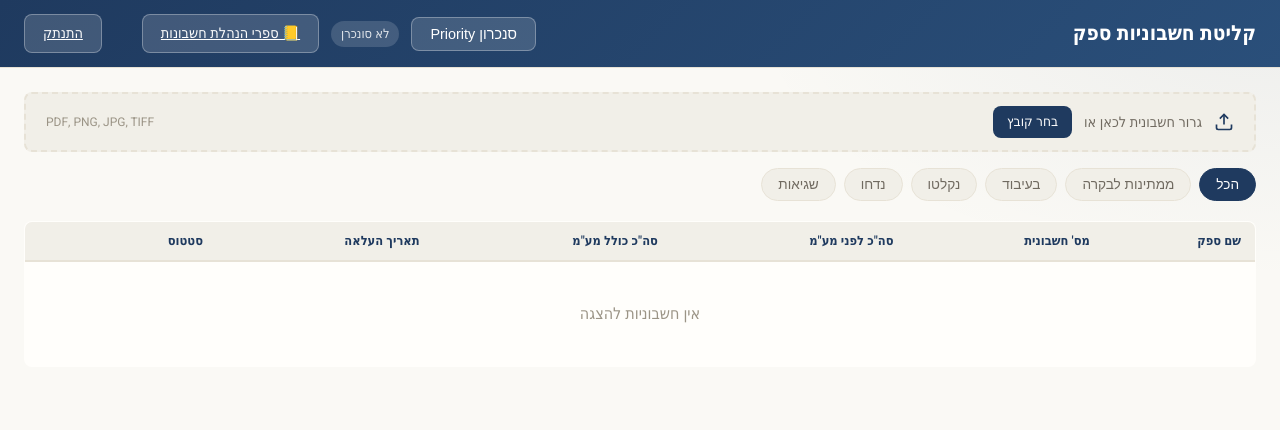
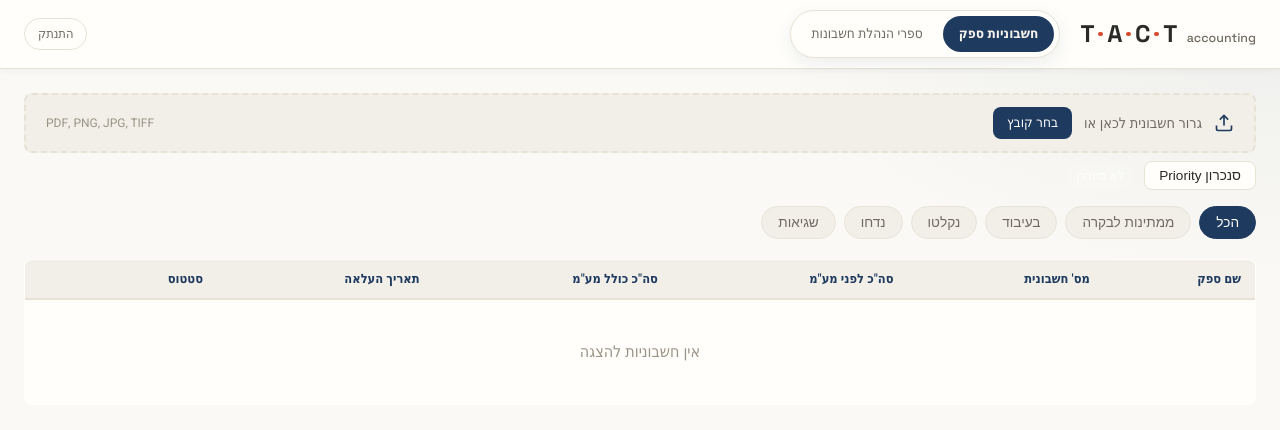
Before and after one commit to boazeng/supplierinvoice, a FastAPI app: page / in a window 1280 px wide. Shown: the top 430 px of the page. Run offline with FastAPI, Linux system fonts and the light colour scheme; data comes from the database, SQL or seed files in the repository; data that the repository does not hold is empty.

Commit message:
TACT page-tab header across all pages
Replaces the per-page headers with one consistent TACT header — the
T·A·C·T logo, a floating-pill nav whose tabs switch between pages
(חשבוניות ספק / ספרי הנהלת חשבונות / ניהול משתמשים, active tab filled
steel), and an account chip with the signed-in user + logout.

- tact-header.css / tact-header.js: shared header styling + the
  /auth/me lookup that fills the account chip and reveals the admin tab.
- index.html: TACT header; the "סנכרון Priority" button + status moved
  into the page body (ids/onclick kept, so app.js is unaffected); the
  old inline /auth/me script replaced by tact-header.js.
- ledger.html / admin_users.html: same TACT header, active tab set per
  page; admin_users header lifted to body level for a full-width bar.

Co-Authored-By: Claude Opus 4.7 (1M context) <noreply@anthropic.com>

```diff
--- /dev/null
+++ b/website/static/css/tact-header.css
@@ -0,0 +1,107 @@
+/* TACT brand header — sticky light bar, floating-pill page tabs, T·A·C·T logo.
+   Brand chrome — hardcoded TACT values (steel #1F3A5F, rust #D64A2E, warm cream). */
+
+.tact-bar {
+    position: sticky;
+    top: 0;
+    z-index: 200;
+    display: flex;
+    align-items: center;
+    gap: 20px;
+    flex-wrap: wrap;
+    background: #FFFEFB;
+    border-bottom: 1px solid #E7E2D6;
+    box-shadow: 0 1px 8px rgba(28, 27, 25, 0.05);
+    padding: 10px 24px;
+    color: #2A2A28;
+    font-family: 'Heebo', 'Assistant', 'Segoe UI', Tahoma, sans-serif;
+}
+
+/* --- T·A·C·T logo (forced LTR so it reads correctly) --- */
+.tact-logo { display: inline-flex; }
+.tact-logo-row { display: inline-flex; align-items: baseline; gap: 10px; direction: ltr; }
+.tact-logo-mark { display: inline-flex; align-items: center; }
+.tact-logo-seg { display: inline-flex; align-items: center; }
+.tact-logo-letter {
+    font-family: 'Space Grotesk', system-ui, sans-serif;
+    font-weight: 700;
+    font-size: 1.5rem;
+    letter-spacing: -0.02em;
+    line-height: 1;
+    color: #2A2A28;
+}
+.tact-logo-dot {
+    width: 0.3rem;
+    height: 0.3rem;
+    border-radius: 50%;
+    background: #D64A2E;            /* rust — the signature accent */
+    margin: 0 0.26rem;
+    align-self: center;
+}
+.tact-logo-word {
+    font-family: 'Space Grotesk', system-ui, sans-serif;
+    font-size: 0.78rem;
+    font-weight: 500;
+    color: #706A60;
+}
+
+/* --- floating-pill page tabs --- */
+.tact-nav {
+    display: flex;
+    align-items: center;
+    gap: 4px;
+    background: #FFFEFB;
+    border: 1px solid #E7E2D6;
+    border-radius: 999px;
+    padding: 5px;
+    box-shadow: 0 6px 18px rgba(31, 58, 95, 0.08);
+}
+.tact-nav a {
+    padding: 8px 16px;
+    border-radius: 999px;
+    font-size: 0.85rem;
+    font-weight: 500;
+    color: #706A60;
+    text-decoration: none;
+    white-space: nowrap;
+    transition: background .18s ease, color .18s ease, transform .18s ease;
+}
+.tact-nav a:not(.active):hover {
+    background: rgba(31, 58, 95, 0.12);
+    color: #1F3A5F;
+    font-weight: 600;
+    transform: translateY(-1px);
+}
+.tact-nav a.active {
+    background: #1F3A5F;            /* steel — active tab filled */
+    color: #F4F1EA;
+    font-weight: 600;
+}
+
+/* --- account chip — pushed to the far (left, in RTL) end --- */
+.tact-account {
+    margin-inline-start: auto;
+    display: inline-flex;
+    align-items: center;
+    gap: 10px;
+}
+.tact-chip {
+    font-size: 0.8rem;
+    font-weight: 500;
+    color: #2A2A28;
+    background: #F1EFE8;
+    border: 1px solid #E7E2D6;
+    border-radius: 999px;
+    padding: 5px 14px;
+}
+.tact-chip:empty { display: none; }
+.tact-logout {
+    font-size: 0.8rem;
+    color: #706A60;
+    text-decoration: none;
+    padding: 6px 13px;
+    border-radius: 999px;
+    border: 1px solid #E7E2D6;
+    transition: background .15s ease, color .15s ease;
+}
+.tact-logout:hover { background: #F1EFE8; color: #D64A2E; }
--- /dev/null
+++ b/website/static/js/tact-header.js
@@ -0,0 +1,14 @@
+/* TACT shared header — fills the account chip with the signed-in user
+   and reveals the admin tab for admins. Safe no-op if elements are absent. */
+fetch('/auth/me')
+    .then(r => r.json())
+    .then(u => {
+        if (!u || !u.email) return;
+        const chip = document.getElementById('current-user');
+        if (chip) chip.textContent = '👤 ' + (u.name || u.email);
+        if (u.role === 'admin') {
+            const adminTab = document.getElementById('admin-link');
+            if (adminTab) adminTab.style.display = '';
+        }
+    })
+    .catch(() => { /* not logged in / offline — leave header as-is */ });
--- a/website/templates/index.html
+++ b/website/templates/index.html
@@ -7,23 +7,31 @@
     <link rel="icon" type="image/svg+xml" href="/static/favicon.svg">
     <link rel="apple-touch-icon" href="/static/favicon.svg">
     <link rel="stylesheet" href="/static/css/main.css?v=tact1">
+    <link rel="stylesheet" href="/static/css/tact-header.css?v=1">
 </head>
 <body>
-    <!-- Header -->
-    <header class="header">
-        <div class="header-content">
-            <h1>קליטת חשבוניות ספק</h1>
-            <div class="header-actions">
-                <button id="btn-sync" class="btn btn-secondary" onclick="app.syncPriority()">
-                    סנכרון Priority
-                </button>
-                <span id="sync-status" class="sync-badge">לא סונכרן</span>
-                <a href="/ledger" class="btn btn-secondary">📒 ספרי הנהלת חשבונות</a>
-                <span id="current-user" style="font-size:0.8rem;color:var(--text-secondary);margin-inline:8px"></span>
-                <a id="admin-link" href="/admin/users" class="btn btn-secondary" style="display:none">ניהול משתמשים</a>
-                <a href="/logout" class="btn btn-secondary">התנתק</a>
-            </div>
-        </div>
+    <!-- TACT header — page tabs -->
+    <header class="tact-bar">
+        <span class="tact-logo">
+            <span class="tact-logo-row">
+                <span class="tact-logo-mark">
+                    <span class="tact-logo-seg"><span class="tact-logo-letter">T</span><span class="tact-logo-dot"></span></span>
+                    <span class="tact-logo-seg"><span class="tact-logo-letter">A</span><span class="tact-logo-dot"></span></span>
+                    <span class="tact-logo-seg"><span class="tact-logo-letter">C</span><span class="tact-logo-dot"></span></span>
+                    <span class="tact-logo-seg"><span class="tact-logo-letter">T</span></span>
+                </span>
+                <span class="tact-logo-word">accounting</span>
+            </span>
+        </span>
+        <nav class="tact-nav">
+            <a href="/" class="active">חשבוניות ספק</a>
+            <a href="/ledger">ספרי הנהלת חשבונות</a>
+            <a id="admin-link" href="/admin/users" style="display:none">ניהול משתמשים</a>
+        </nav>
+        <span class="tact-account">
+            <span id="current-user" class="tact-chip"></span>
+            <a href="/logout" class="tact-logout">התנתק</a>
+        </span>
     </header>
 
     <main class="main-container">
@@ -41,6 +49,10 @@
                     <input type="file" id="file-input" accept=".pdf,.png,.jpg,.jpeg,.tiff,.tif" hidden>
                 </label>
                 <span class="drop-zone-hint">PDF, PNG, JPG, TIFF</span>
+            </div>
+            <div class="sync-controls" style="display:flex;gap:10px;align-items:center;margin-top:8px">
+                <button id="btn-sync" class="btn btn-secondary btn-sm" onclick="app.syncPriority()">סנכרון Priority</button>
+                <span id="sync-status" class="sync-badge">לא סונכרן</span>
             </div>
         </section>
 
@@ -167,15 +179,6 @@
     <div id="toast-container" class="toast-container"></div>
 
     <script src="/static/js/app.js"></script>
-    <script>
-        // הצגת המשתמש המחובר + קישור ניהול ל-admin
-        fetch('/auth/me').then(r => r.json()).then(u => {
-            if (u && u.email) {
-                // הצגת הכינוי אם הוגדר, אחרת המייל
-                document.getElementById('current-user').textContent = '👤 ' + (u.name || u.email);
-                if (u.role === 'admin') document.getElementById('admin-link').style.display = '';
-            }
-        }).catch(() => {});
-    </script>
+    <script src="/static/js/tact-header.js"></script>
 </body>
 </html>
```
Also changed, not shown: website/templates/admin_users.html (+26 -6 lines), website/templates/ledger.html (+24 -8 lines).
